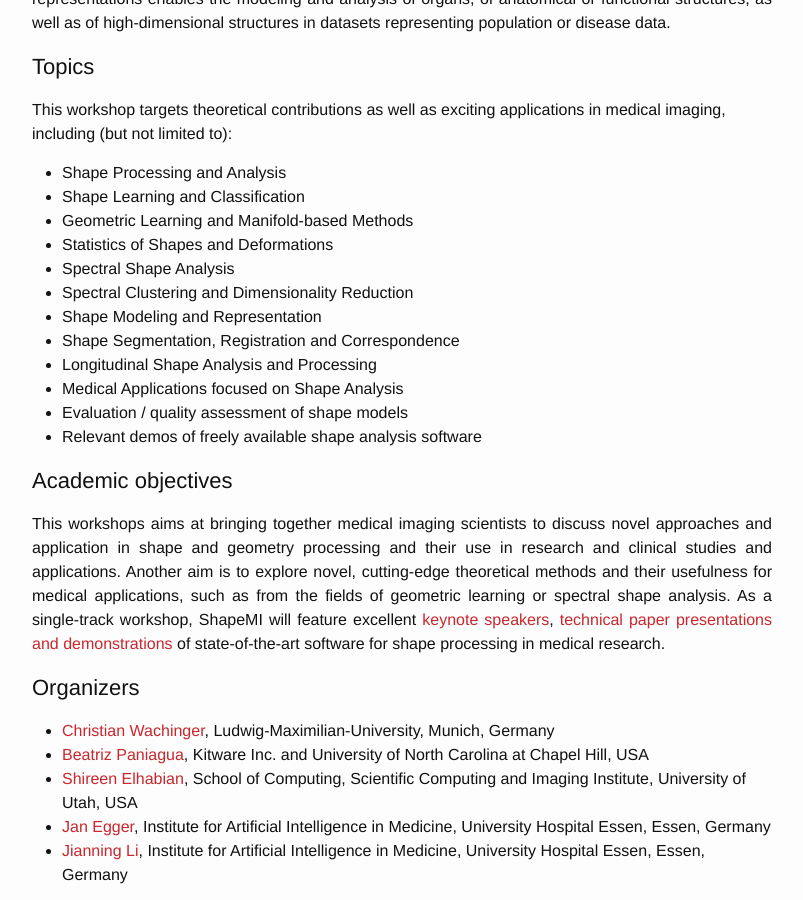
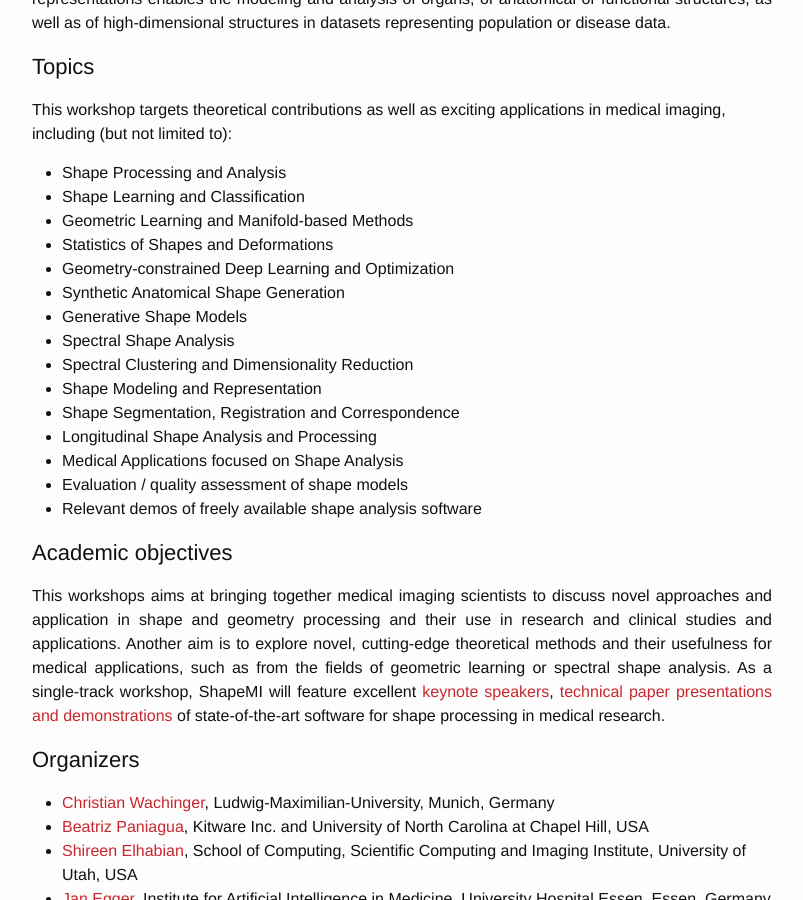
Before and after one commit to shapemi/shapemi.github.io, a Jekyll site: the page built from index.md, in a window 1280 px wide and 900 px high, scrolled down 774 px. Shown: the whole window, without its empty margins (238-1041 px from the left). Built offline with Jekyll 4.4.1, drawn with Linux system fonts in a browser that asks for light colours; our own code applies the rules of GitHub Pages for plain Markdown files.

Commit message:
Update index.md

```diff
--- a/index.md
+++ b/index.md
@@ -14,6 +14,9 @@ This workshop targets theoretical contributions as well as exciting applications
 - Shape Learning and Classification
 - Geometric Learning and Manifold-based Methods
 - Statistics of Shapes and Deformations
+- Geometry-constrained Deep Learning and Optimization
+- Synthetic Anatomical Shape Generation
+- Generative Shape Models
 - Spectral Shape Analysis
 - Spectral Clustering and Dimensionality Reduction
 - Shape Modeling and Representation
```
